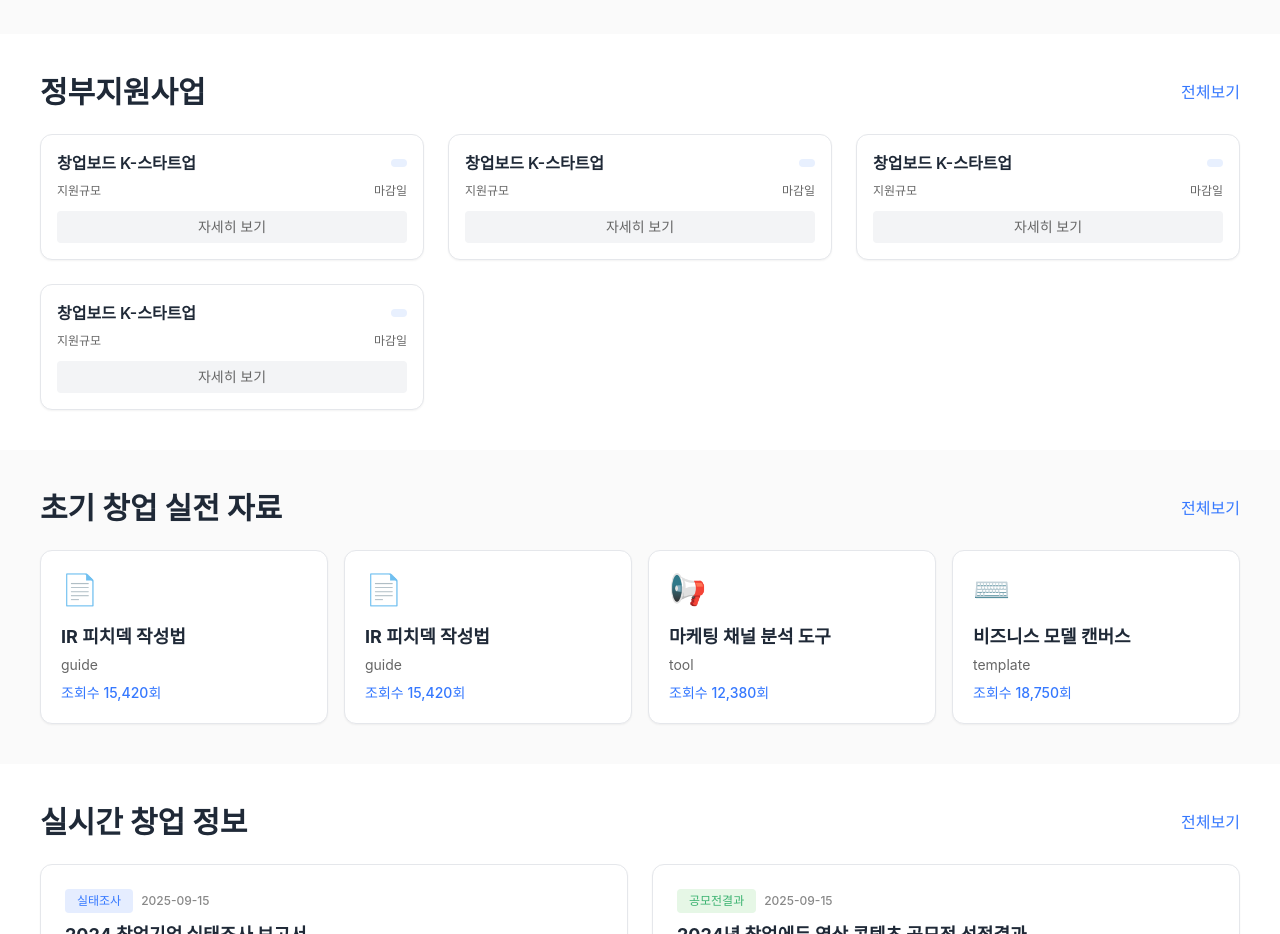
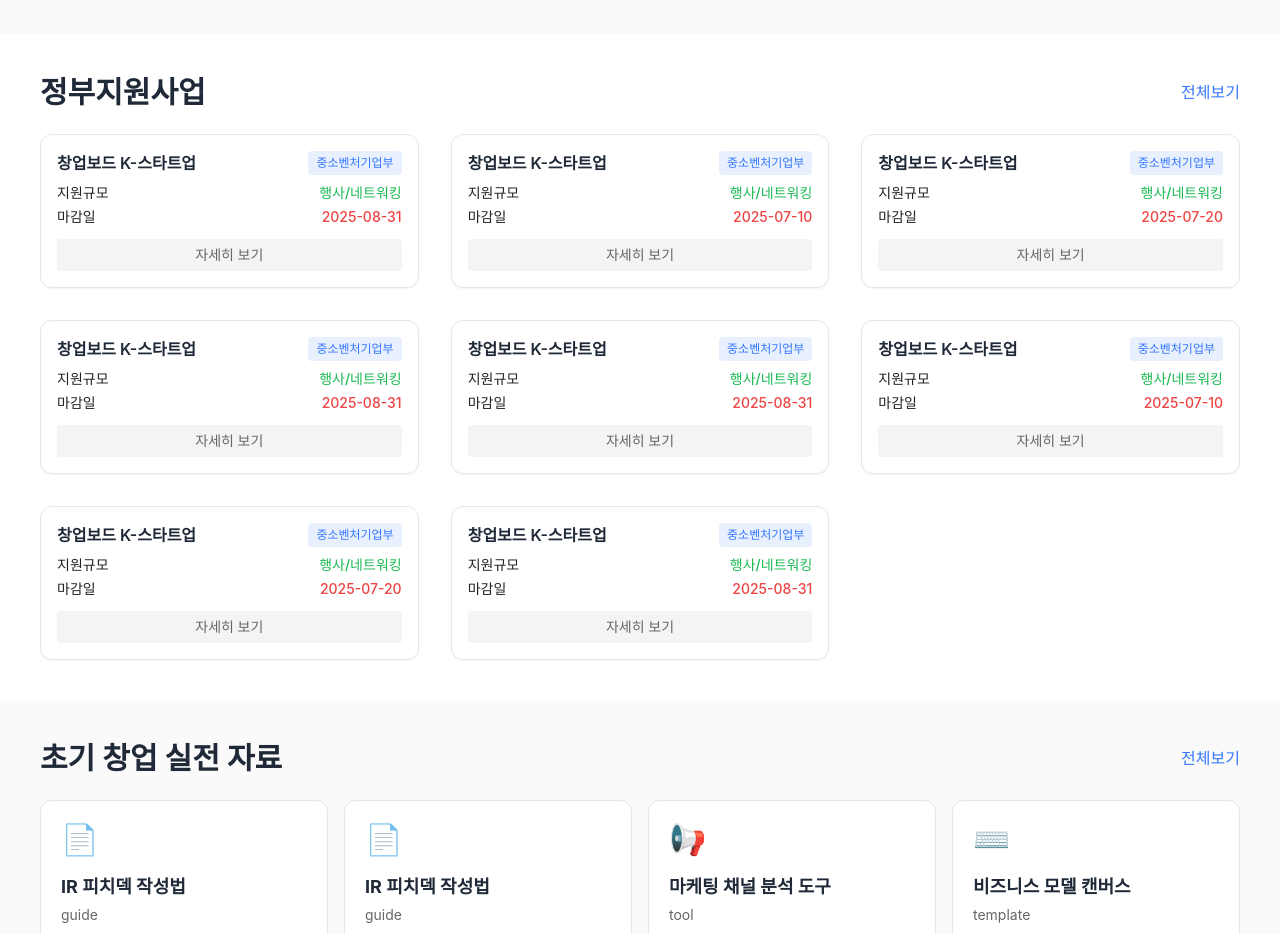
Before and after one commit to yuunhae/Library-FE, a React (Vite) app: page / in a window 1280 px wide. Shown: the part 880-1814 px from the top of the page. Built offline with nearby package versions, Linux system fonts and the light colour scheme.

Commit message:
feat(main) : 정부지원사업 card mock 데이터 name 및 ui 수정

```diff
--- a/src/components/page/main/components/GovernmentFundCard.tsx
+++ b/src/components/page/main/components/GovernmentFundCard.tsx
@@ -2,33 +2,35 @@ import React from "react";
 
 interface GovernmentFundCardProps {
   title: string;
-  department: string;
-  amount: string;
-  deadline: string;
+  organizingBody: string;
+  field: string;
+  endDate: string;
 }
 
 const GovernmentFundCard: React.FC<GovernmentFundCardProps> = ({
   title,
-  department,
-  amount,
-  deadline,
+  organizingBody,
+  field,
+  endDate,
 }) => {
   return (
     <div className="bg-white rounded-xl border border-[#e5e7eb] p-4 flex flex-col min-w-0 min-h-[120px] shadow-sm">
       <div className="flex flex-row justify-between items-center mb-2">
         <div className="text-base font-semibold">{title}</div>
         <div className="text-xs bg-[#e8f0fe] text-[#3578FF] px-2 py-1 rounded font-medium">
-          {department}
+          {organizingBody}
         </div>
       </div>
-      <div className="flex flex-row justify-between items-end mt-auto">
+      <div className="flex flex-col justify-between mt-auto">
         <div>
-          <div className="text-xs text-[#666]">지원규모</div>
-          <div className="text-sm text-[#1db954] font-medium">{amount}</div>
-        </div>
-        <div>
-          <div className="text-xs text-[#666]">마감일</div>
-          <div className="text-sm text-[#ef4444] font-medium">{deadline}</div>
+          <div className="text-sm text-[#222] font-normal flex justify-between">
+            지원규모
+            <span className="text-[#1db954] font-medium">{field}</span>
+          </div>
+          <div className="text-sm text-[#222] font-normal mt-1 flex justify-between">
+            마감일
+            <span className="text-[#ef4444] font-medium">{endDate}</span>
+          </div>
         </div>
       </div>
       <button className="w-full mt-3 py-1.5 bg-[#f3f4f6] rounded text-[#666] text-sm font-medium">
--- a/src/components/page/main/components/MainGovernmentFund.tsx
+++ b/src/components/page/main/components/MainGovernmentFund.tsx
@@ -12,14 +12,14 @@ const MainGovernmentFund = () => {
           전체보기
         </button>
       </div>
-      <div className="grid grid-cols-1 sm:grid-cols-2 md:grid-cols-3 lg:grid-cols-3 gap-4 sm:gap-6">
-        {governmentFundList.map((fund: any, idx: number) => (
+      <div className="grid grid-cols-1 sm:grid-cols-2 md:grid-cols-3 lg:grid-cols-3 gap-8">
+        {governmentFundList.map((fund: any, id: number) => (
           <GovernmentFundCard
-            key={idx}
+            key={id}
             title={fund.title}
-            department={fund.department}
-            amount={fund.amount}
-            deadline={fund.deadline}
+            organizingBody={fund.organizingBody}
+            field={fund.field}
+            endDate={fund.endDate}
           />
         ))}
       </div>
--- a/src/components/page/resources/components/ResourcesPage.tsx
+++ b/src/components/page/resources/ResourcesPage.tsx
@@ -1,4 +1,4 @@
-import Header from "../../../common/Header";
+import Header from "../../common/Header";
 
 export default function ResourcesPage() {
   return <Header />;
--- a/src/main.tsx
+++ b/src/main.tsx
@@ -7,8 +7,8 @@ import Main from "./components/page/main/Main.tsx";
 import { QueryClient, QueryClientProvider } from "@tanstack/react-query";
 import BookDetail from "./components/page/bookDetail/BookDetail.tsx";
 import BookRecommendation from "./components/page/bookRecommendation/\bBookRecommendation.tsx";
-import SupportPage from "./components/page/support/components/SupportPage";
-import ResourcesPage from "./components/page/resources/components/ResourcesPage";
+import SupportPage from "./components/page/support/SupportPage.tsx";
+import ResourcesPage from "./components/page/resources/ResourcesPage";
 
 const queryClient = new QueryClient();
 
--- a/src/mocks/governmentFund.ts
+++ b/src/mocks/governmentFund.ts
@@ -49,4 +49,52 @@ export const governmentFundList = [
     field: "행사/네트워킹",
     scale: "",
   },
+  {
+    id: 5,
+    title: "창업보드 K-스타트업",
+    description:
+      "우수한 창업 아이템을 보유한 창업자를 위한 정부 지원사업. 선정된 창업자에게 자금과 멘토링을 지원합니다.",
+    organizingBody: "중소벤처기업부",
+    category: ["전체", "창업", "예방창업"],
+    endDate: "2025-08-31",
+    target: "예비창업자, 창업 7년 이내 기업 대상",
+    field: "행사/네트워킹",
+    scale: "",
+  },
+  {
+    id: 6,
+    title: "창업보드 K-스타트업",
+    description:
+      "우수한 창업 아이템을 보유한 창업자를 위한 정부 지원사업. 선정된 창업자에게 자금과 멘토링을 지원합니다.",
+    organizingBody: "중소벤처기업부",
+    category: ["전체", "창업", "예방창업"],
+    endDate: "2025-07-10",
+    target: "예비창업자, 창업 7년 이내 기업 대상",
+    field: "행사/네트워킹",
+    scale: "",
+  },
+  {
+    id: 7,
+    title: "창업보드 K-스타트업",
+    description:
+      "우수한 창업 아이템을 보유한 창업자를 위한 정부 지원사업. 선정된 창업자에게 자금과 멘토링을 지원합니다.",
+    organizingBody: "중소벤처기업부",
+    category: ["전체", "창업", "예방창업"],
+    endDate: "2025-07-20",
+    target: "예비창업자, 창업 7년 이내 기업 대상",
+    field: "행사/네트워킹",
+    scale: "",
+  },
+  {
+    id: 8,
+    title: "창업보드 K-스타트업",
+    description:
+      "우수한 창업 아이템을 보유한 창업자를 위한 정부 지원사업. 선정된 창업자에게 자금과 멘토링을 지원합니다.",
+    organizingBody: "중소벤처기업부",
+    category: ["전체", "창업", "예방창업"],
+    endDate: "2025-08-31",
+    target: "예비창업자, 창업 7년 이내 기업 대상",
+    field: "행사/네트워킹",
+    scale: "",
+  },
 ];
```
Also changed, not shown: src/components/page/support/SupportPage.tsx (renamed from src/components/page/support/components/SupportPage.tsx, +5 -5 lines).
